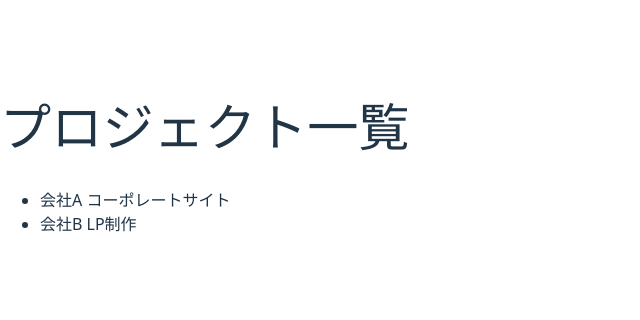
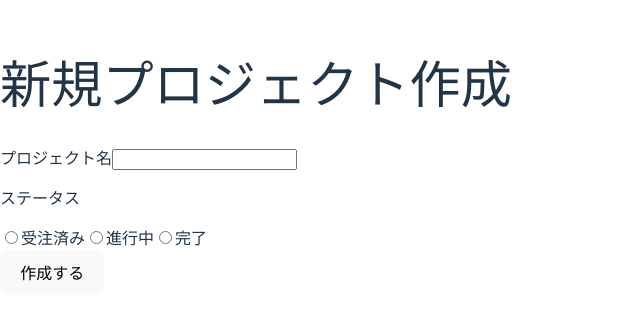
Before and after one commit to TRAN-cd/task-management-app, a React app: page / in a window 1280 px wide. Shown: the part 242-562 px from the top of the page, without its empty margins (0-640 px from the left). Built offline with nearby package versions, Linux system fonts and the light colour scheme; the HTML template or start-up script is replaced by a standard one.

Commit message:
STEP2: 画面構成とUI整理（HTMLレベル）完了

```diff
--- a/src/App.tsx
+++ b/src/App.tsx
@@ -1,13 +1,13 @@
-import ProjectListPage from "./components/ProjectListPage";
-// import ProjectDetailPage from "./components/ProjrctDetailPage";
-// import ProjectCreatePage from "./components/ProjectCreatePage";
+import ProjectListPage from "./pages/ProjectListPage";
+import ProjectDetailPage from "./pages/ProjectDetailPage";
+import ProjectCreatePage from "./pages/ProjectCreatePage";
 
 function App() {
   return (
     <div>
-      <ProjectListPage />
+      {/* <ProjectListPage /> */}
       {/* {<ProjectDetailPage />} */}
-      {/* {<ProjectCreatePage />} */}
+      {<ProjectCreatePage />}
     </div>
   )
 }
--- a/src/components/ProjectListPage.tsx
+++ /dev/null
@@ -1,14 +0,0 @@
-const ProjectListPage = () => {
-  return (
-    <div>
-      <h1>プロジェクト一覧</h1>
-
-      <ul>
-        <li>会社A コーポレートサイト</li>
-        <li>会社B LP制作</li>
-      </ul>
-    </div>
-  )
-}
-
-export default ProjectListPage
--- /dev/null
+++ b/src/pages/ProjectCreatePage.tsx
@@ -0,0 +1,34 @@
+const ProjectCreatePage = () => {
+  return (
+    <div>
+      <h1>新規プロジェクト作成</h1>
+
+      <div>
+        <label>
+          プロジェクト名
+          <input type="text" />
+        </label>
+      </div>
+
+      <div>
+        <p>ステータス</p>
+        <label>
+          <input type="radio" name="status" />
+          受注済み
+        </label>
+        <label>
+          <input type="radio" name="status" />
+          進行中
+        </label>
+        <label>
+          <input type="radio" name="status" />
+          完了
+        </label>
+      </div>
+
+      <button>作成する</button>
+    </div>
+  )
+}
+
+export default ProjectCreatePage
--- /dev/null
+++ b/src/pages/ProjectDetailPage.tsx
@@ -0,0 +1,19 @@
+import { TaskItem } from "../components/TaskItem"
+
+const ProjectDetailPage = () => {
+  return (
+    <div>
+      <h1>コーポレートサイト制作</h1>
+      <p>ステータス：進行中</p>
+
+      <hr />
+
+      <TaskItem />
+      <TaskItem />
+
+      <button>プロジェクト一覧に戻る</button>
+    </div>
+  )
+}
+
+export default ProjectDetailPage
--- /dev/null
+++ b/src/pages/ProjectListPage.tsx
@@ -0,0 +1,16 @@
+import { ProjectCard } from "../components/ProjectCard"
+
+const ProjectListPage = () => {
+  return (
+    <div>
+      <h1>プロジェクト一覧</h1>
+
+      <ProjectCard />
+      <ProjectCard />
+
+      <button>新規プロジェクト作成</button>
+    </div>
+  )
+}
+
+export default ProjectListPage
```
Also changed, not shown: src/components/ProjectCard.tsx (added, +8 -0 lines), src/components/ProjectCreatePage.tsx (deleted, +0 -10 lines), src/components/ProjrctDetailPage.tsx (deleted, +0 -14 lines), src/components/TaskItem.tsx (added, +9 -0 lines).
